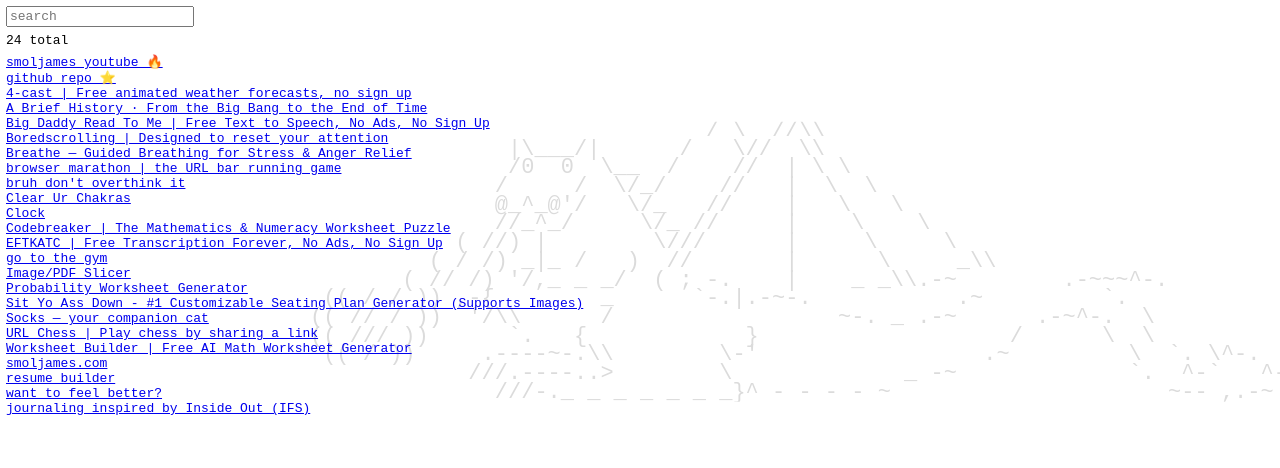
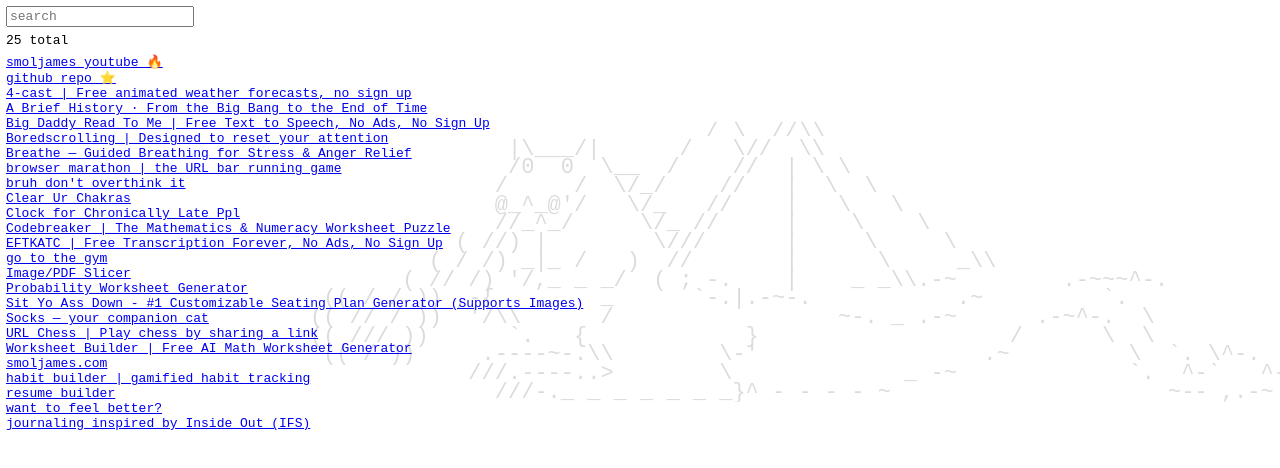
Before and after one commit to jamezmca/shardofthedragon, a website: page index.html in a window 1280 px wide. Drawn offline with Linux system fonts and the light colour scheme.

Commit message:
clock update

```diff
--- a/index.html
+++ b/index.html
@@ -89,7 +89,7 @@
 <a href="/browser-marathon/" target="_blank" data-title="browser marathon | the url bar running game" data-slug="browser-marathon">browser marathon | the URL bar running game</a>
 <a href="/bruh-dont-overthink-it/" target="_blank" data-title="bruh don&#39;t overthink it" data-slug="bruh-dont-overthink-it">bruh don&#39;t overthink it</a>
 <a href="/clear-ur-chakras/" target="_blank" data-title="clear ur chakras" data-slug="clear-ur-chakras">Clear Ur Chakras</a>
-<a href="/clock-for-late-ppl/" target="_blank" data-title="clock" data-slug="clock-for-late-ppl">Clock</a>
+<a href="/clock-for-late-ppl/" target="_blank" data-title="clock for chronically late ppl" data-slug="clock-for-late-ppl">Clock for Chronically Late Ppl</a>
 <a href="/code-breaker/" target="_blank" data-title="codebreaker | the mathematics &amp; numeracy worksheet puzzle" data-slug="code-breaker">Codebreaker | The Mathematics &amp; Numeracy Worksheet Puzzle</a>
 <a href="/every-free-transcription-kills-a-tech-company/" target="_blank" data-title="eftkatc | free transcription forever, no ads, no sign up" data-slug="every-free-transcription-kills-a-tech-company">EFTKATC | Free Transcription Forever, No Ads, No Sign Up</a>
 <a href="/go-to-the-gym/" target="_blank" data-title="go to the gym" data-slug="go-to-the-gym">go to the gym</a>
@@ -100,6 +100,7 @@
 <a href="/url-chess/" target="_blank" data-title="url chess | play chess by sharing a link" data-slug="url-chess">URL Chess | Play chess by sharing a link</a>
 <a href="/worksheet-builder/" target="_blank" data-title="worksheet builder | free ai math worksheet generator" data-slug="worksheet-builder">Worksheet Builder | Free AI Math Worksheet Generator</a>
     <a href="https://smoljames.com" target="_blank">smoljames.com</a>
+    <a href="https://www.badhunter.app" target="_blank">habit builder | gamified habit tracking</a>
     <a href="https://www.hyr.sh" target="_blank">resume builder</a>
     <a href="https://www.feelsgood.io" target="_blank">want to feel better?</a>
     <a href="https://www.theifsjournal.com" target="_blank">journaling inspired by Inside Out (IFS)</a>
```
Also changed, not shown: clock-for-late-ppl/index.html (+2 -1 lines), a-very-not-interesting-website-about-paper/instructions.md (added).
